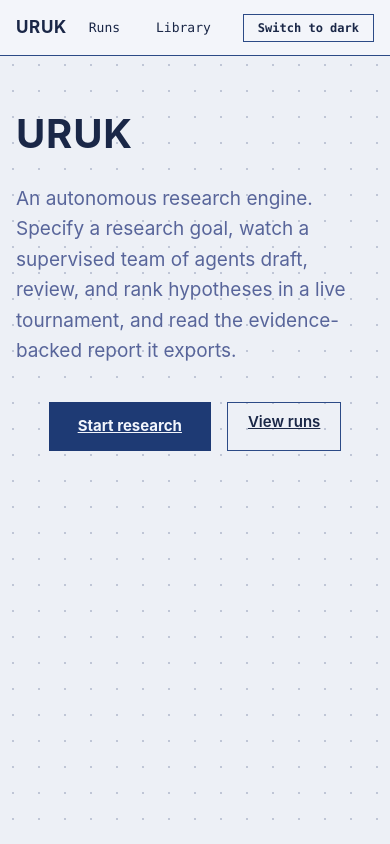
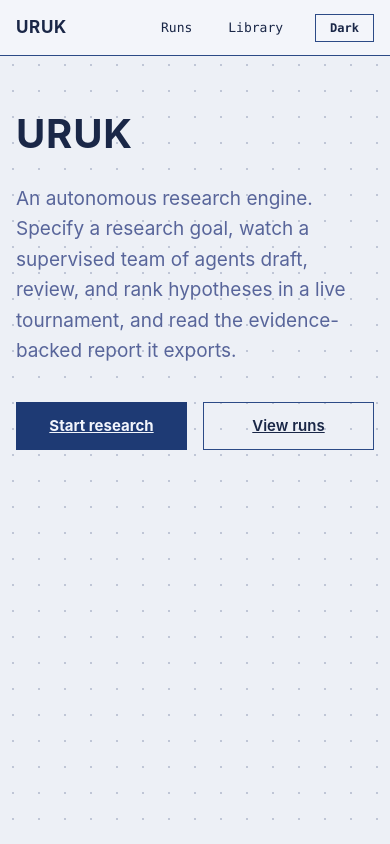
Before and after one commit to dragmakex/uruk, a Next.js app in the folder web/: page / in a window 390 px wide. Built offline with nearby package versions, Linux system fonts and the light colour scheme.

Commit message:
fix(web-ui): simplify theme and align mobile actions

```diff
--- a/web/app/globals.css
+++ b/web/app/globals.css
@@ -999,6 +999,17 @@ details.legend-fold .legend-line {
   flex-wrap: wrap;
 }
 
+.landing-action {
+  display: inline-flex;
+  align-items: center;
+  justify-content: center;
+  box-sizing: border-box;
+  min-width: 150px;
+  min-height: 48px;
+  line-height: 1.2;
+  text-align: center;
+}
+
 @media (max-width: 640px) {
   .landing {
     padding-top: 48px;
@@ -1006,6 +1017,18 @@ details.legend-fold .legend-line {
 
   .landing h1 {
     font-size: 40px;
+  }
+
+  .landing-actions {
+    display: grid;
+    grid-template-columns: repeat(2, minmax(0, 1fr));
+    width: 100%;
+  }
+
+  .landing-action {
+    width: 100%;
+    min-width: 0;
+    padding: 12px 10px;
   }
 }
 
--- a/web/app/page.tsx
+++ b/web/app/page.tsx
@@ -14,10 +14,10 @@ export default function LandingPage() {
         live tournament, and read the evidence-backed report it exports.
       </p>
       <div className="landing-actions">
-        <Link href="/runs/new" className="btn">
+        <Link href="/runs/new" className="btn landing-action">
           Start research
         </Link>
-        <Link href="/runs" className="btn btn-outline">
+        <Link href="/runs" className="btn btn-outline landing-action">
           View runs
         </Link>
       </div>
--- a/web/components/ThemeToggle.tsx
+++ b/web/components/ThemeToggle.tsx
@@ -26,9 +26,9 @@ function resolveTheme(): Theme {
 }
 
 /**
- * Light/dark switch. The server renders a neutral "Theme" placeholder (it
+ * Light/dark switch. The server renders "Dark" as the default action (it
  * cannot know the visitor's choice); the first client render matches it, so
- * hydration is clean, and the layout effect renames the button before paint.
+ * hydration is clean, and the layout effect resolves the correct action.
  *
  * The layout effect also re-applies the resolved theme to `<html data-theme>`:
  * in development, Strict Mode remounts reset `<html>` to its JSX attributes,
@@ -67,7 +67,7 @@ export function ThemeToggle() {
       onClick={toggle}
       style={{ padding: "6px 14px", fontFamily: "var(--font-mono)", fontSize: 12 }}
     >
-      {theme === null ? "Theme" : theme === "dark" ? "Switch to light" : "Switch to dark"}
+      {theme === "dark" ? "Light" : "Dark"}
     </button>
   );
 }
```
Also changed, not shown: 2 other files (tests, documents, lock files or other folders).
